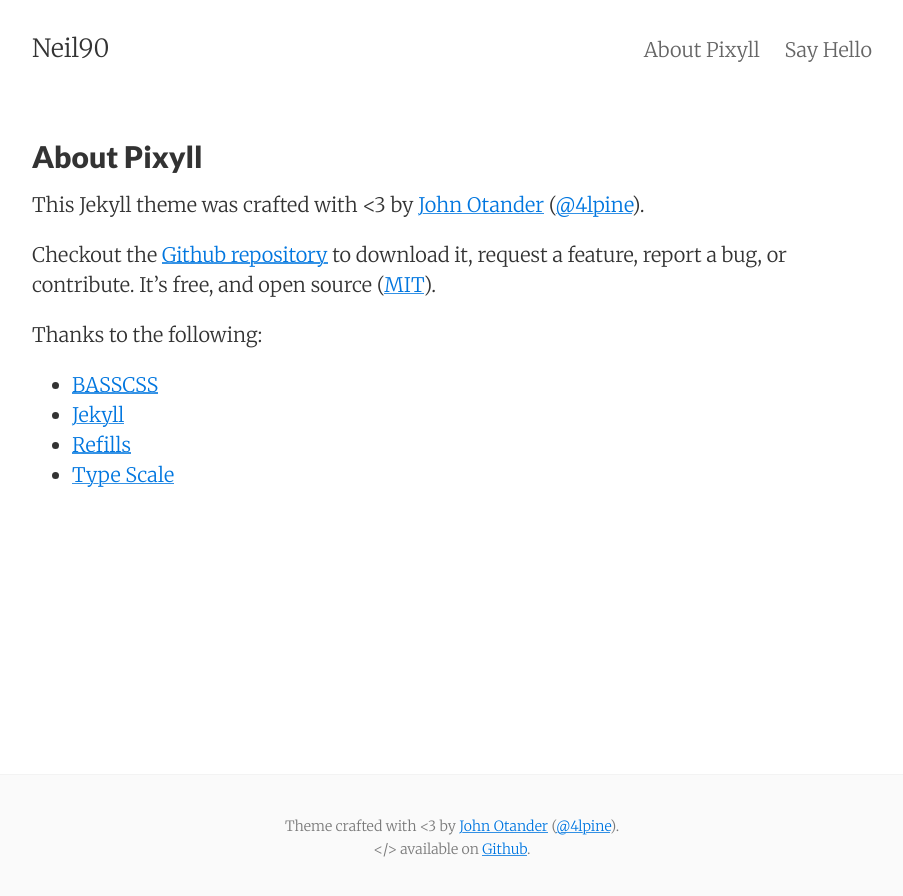
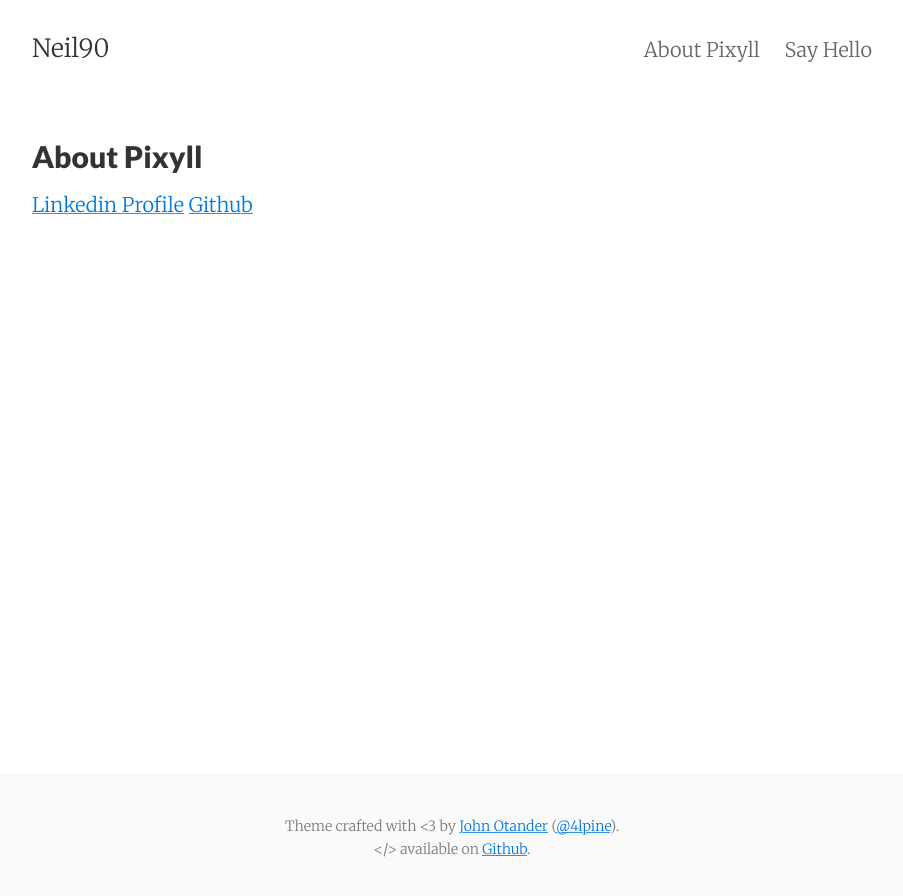
Before and after one commit to neil90/neil90.github.io, a Jekyll site: the page built from about.md, in a window 1280 px wide. Shown: the top 896 px of the page, without its empty margins (188-1091 px from the left). Built offline with Jekyll 4.4.1, drawn with Linux system fonts in a browser that asks for light colours.

Commit message:
Update About

```diff
--- a/about.md
+++ b/about.md
@@ -5,16 +5,5 @@ permalink: /about/
 tags: about
 ---
 
-This Jekyll theme was crafted with <3 by [John Otander](http://johnotander.com)
-([@4lpine](https://twitter.com/4lpine)).
-
-Checkout the [Github repository](https://github.com/johnotander/pixyll) to download it,
-request a feature, report a bug, or contribute. It's free, and open source
-([MIT](http://opensource.org/licenses/MIT)).
-
-Thanks to the following:
-
-* [BASSCSS](http://basscss.com)
-* [Jekyll](http://jekyllrb.com)
-* [Refills](http://refills.bourbon.io/)
-* [Type Scale](http://type-scale.com/)
+[Linkedin Profile](https://www.linkedin.com/in/neilp90)
+[Github](https://github.com/neil90)
```
Also changed, not shown: README.md.
